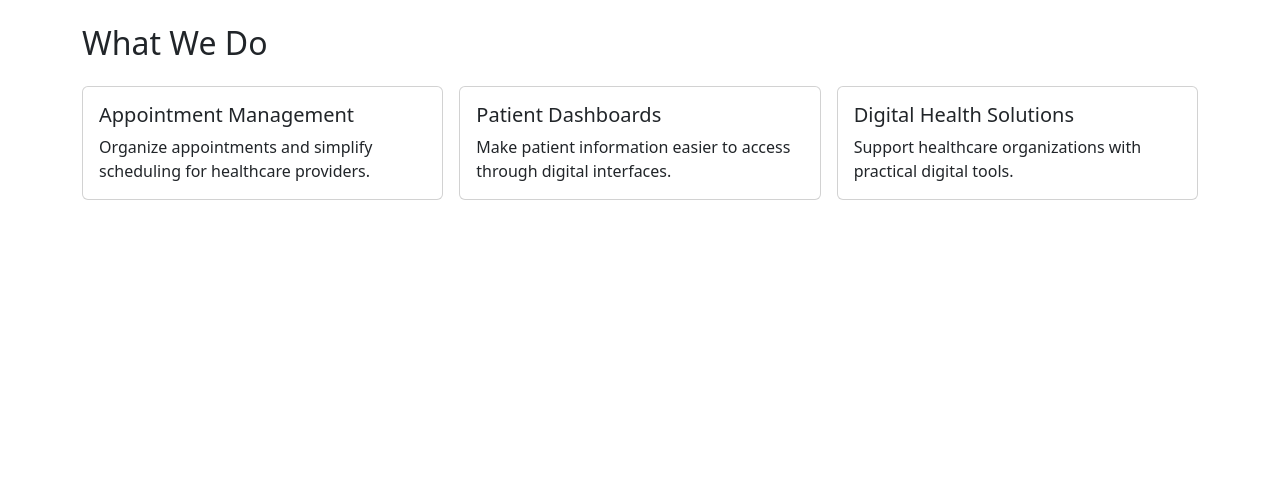
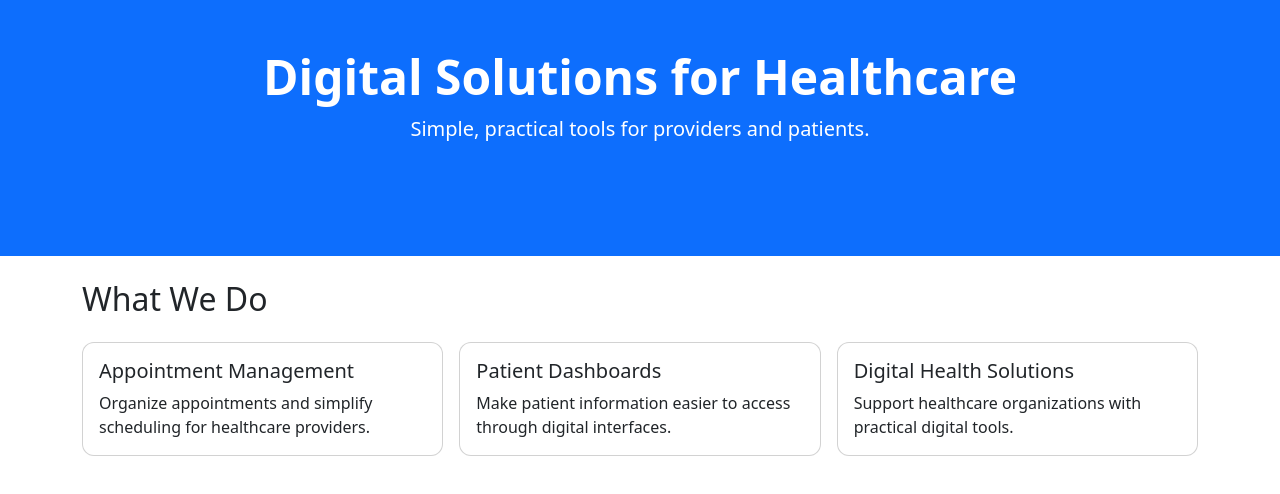
Before and after one commit to shathabargouthi55-sudo/gridsapps-bootstrap-starter, a plain HTML site: page index.html in a window 1280 px wide. Drawn offline with nearby package versions, Linux system fonts and the light colour scheme.

Commit message:
Day 06: add hero section and custom card styles

```diff
--- a/css/custom.css
+++ b/css/custom.css
@@ -0,0 +1,8 @@
+.card {
+    border-radius: 12px;
+    transition: transform 0.2s, box-shadow 0.2s;
+}
+.card:hover {
+    transform: translateY(-4px);
+    box-shadow: 0 8px 20px rgba(0, 0, 0, 0.12);
+}
--- a/index.html
+++ b/index.html
@@ -9,8 +9,16 @@
     <link rel="stylesheet" href="css/custom.css">
 </head>
 <body>
+    <header class="bg-primary text-white text-center py-5">
+    <div class="container">
+        <h1 class="display-5 fw-bold">Digital Solutions for Healthcare</h1>
+        <p class="lead">Simple, practical tools for providers and patients.</p>
+        <div class="container py-4" id="services"></div>
+    </div>
+</header>
 
    <div class="container py-4">
+
     <h2 class="mb-4">What We Do</h2>
 
     <div class="row g-3">
```
